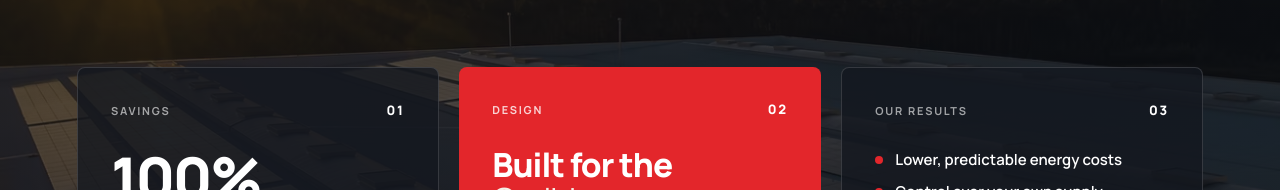
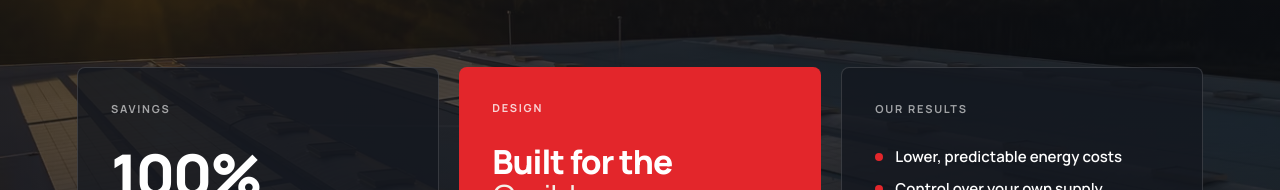
Before and after one commit to Dimmsum/jampower, a Next.js app: page / in a window 1280 px wide. Shown: the part 4155-4345 px from the top of the page. Built offline with nearby package versions, Linux system fonts and the light colour scheme; no server answers.

Commit message:
number removal

```diff
--- a/src/components/landing/landing-page.tsx
+++ b/src/components/landing/landing-page.tsx
@@ -471,7 +471,7 @@ export function LandingPage() {
             </div>
 
             <div className="mt-[clamp(48px,6vw,88px)] grid grid-cols-[repeat(auto-fit,minmax(min(100%,300px),1fr))] gap-5">
-              <SolutionCard label="Savings" num="01">
+              <SolutionCard label="Savings">
                 <div className="text-[clamp(44px,4.6vw,72px)] font-extrabold leading-none tracking-[-0.04em]">
                   100%
                 </div>
@@ -482,7 +482,7 @@ export function LandingPage() {
                 </SolutionBody>
               </SolutionCard>
 
-              <SolutionCard label="Design" num="02" highlight>
+              <SolutionCard label="Design" highlight>
                 <div className="text-[clamp(28px,2.6vw,40px)] font-extrabold leading-[1.05] tracking-[-0.03em]">
                   Built for the{" "}
                   <span className="font-normal text-jp-cream">Caribbean</span>
@@ -497,7 +497,7 @@ export function LandingPage() {
                 </SolutionBody>
               </SolutionCard>
 
-              <SolutionCard label="Our results" num="03">
+              <SolutionCard label="Our results">
                 <ul className="flex flex-col gap-2.5">
                   {[
                     "Lower, predictable energy costs",
@@ -532,12 +532,10 @@ export function LandingPage() {
 
 function SolutionCard({
   label,
-  num,
   highlight = false,
   children,
 }: {
   label: string;
-  num: string;
   highlight?: boolean;
   children: React.ReactNode;
 }) {
@@ -551,12 +549,11 @@ function SolutionCard({
       }`}
     >
       <div
-        className={`flex items-center justify-between text-[11px] font-bold uppercase tracking-[0.16em] ${
+        className={`flex items-center text-[11px] font-bold uppercase tracking-[0.16em] ${
           highlight ? "text-white/80" : "text-white/60"
         }`}
       >
         <span>{label}</span>
-        <span className="text-[13px] font-extrabold text-white">{num}</span>
       </div>
       {children}
     </div>
```
